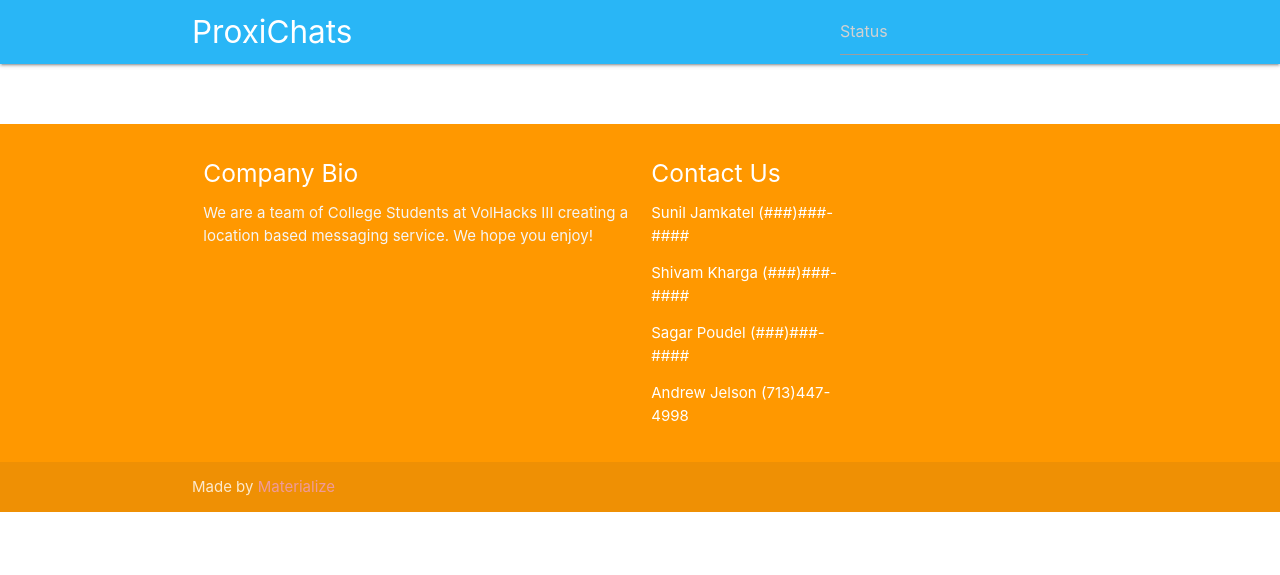
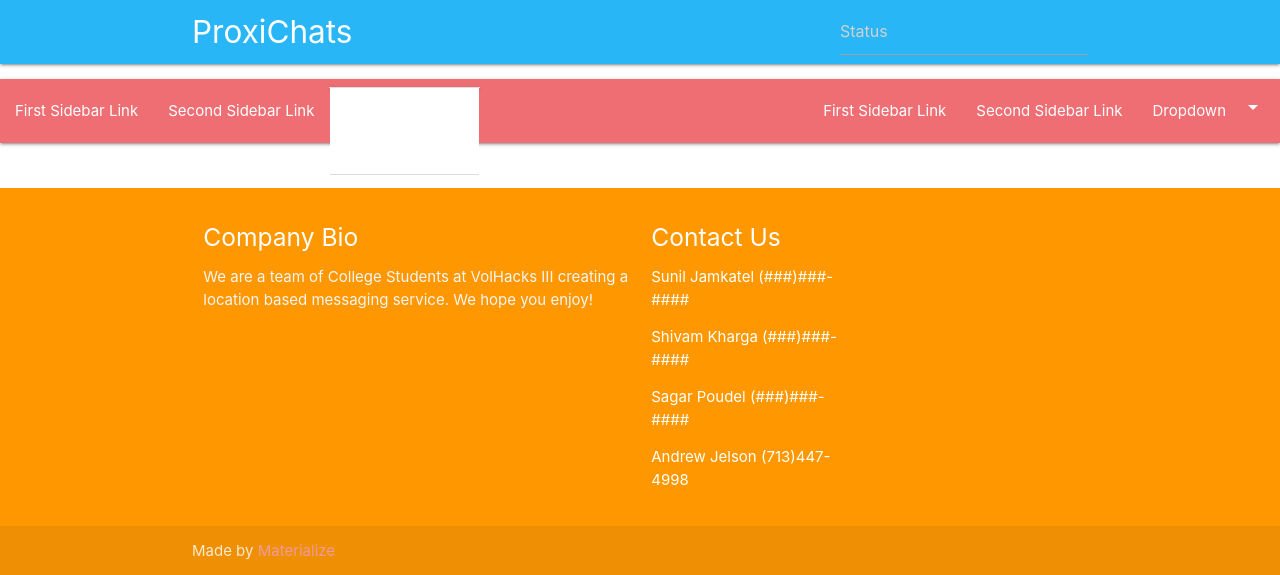
Before and after one commit to xenobardok/proximity-dating, a PHP site: page /successful.php in a window 1280 px wide. Shown: the top 575 px of the page. Run offline with PHP 8.4, Linux system fonts and the light colour scheme; some libraries are stand-ins or nearby versions.

Commit message:
added sidenav

```diff
--- a/successful.php
+++ b/successful.php
@@ -13,14 +13,46 @@
 <body>
   <nav class="light-blue lighten-1" role="navigation">
     <div class="nav-wrapper container"><a id="logo-container" href="#" class="brand-logo">ProxiChats</a>
-      <ul class="right hide-on-med-and-down">
+      <ul class="right ">
         <input placeholder="Status" id="status" type="text" class="validate">
       </ul>
     </div>
   </nav>
   <div class="section no-pad-bot" id="index-banner">
   </div>
-
+  <nav>
+    <ul id="slide-out" class="sidenav-fixed">
+    <li><a href="#!">First Sidebar Link</a></li>
+    <li><a href="#!">Second Sidebar Link</a></li>
+    <li class="no-padding">
+      <ul class="collapsible collapsible-accordion">
+        <li>
+          <a class="collapsible-header">Dropdown<i class="material-icons">arrow_drop_down</i></a>
+          <div class="collapsible-body">
+            <ul>
+              <li><a href="#!">First</a></li>
+              <li><a href="#!">Second</a></li>
+              <li><a href="#!">Third</a></li>
+              <li><a href="#!">Fourth</a></li>
+            </ul>
+          </div>
+        </li>
+      </ul>
+    </li>
+  </ul>
+  <ul class="right hide-on-med-and-down">
+    <li><a href="#!">First Sidebar Link</a></li>
+    <li><a href="#!">Second Sidebar Link</a></li>
+    <li><a class="dropdown-trigger" href="#!" data-target="dropdown1">Dropdown<i class="material-icons right">arrow_drop_down</i></a></li>
+    <ul id='dropdown1' class='dropdown-content'>
+      <li><a href="#!">First</a></li>
+      <li><a href="#!">Second</a></li>
+      <li><a href="#!">Third</a></li>
+      <li><a href="#!">Fourth</a></li>
+    </ul>
+  </ul>
+  <a href="#" data-target="slide-out" class="sidenav-trigger"><i class="material-icons">menu</i></a>
+  </nav>
     <br><br>
   </div>
 
```
